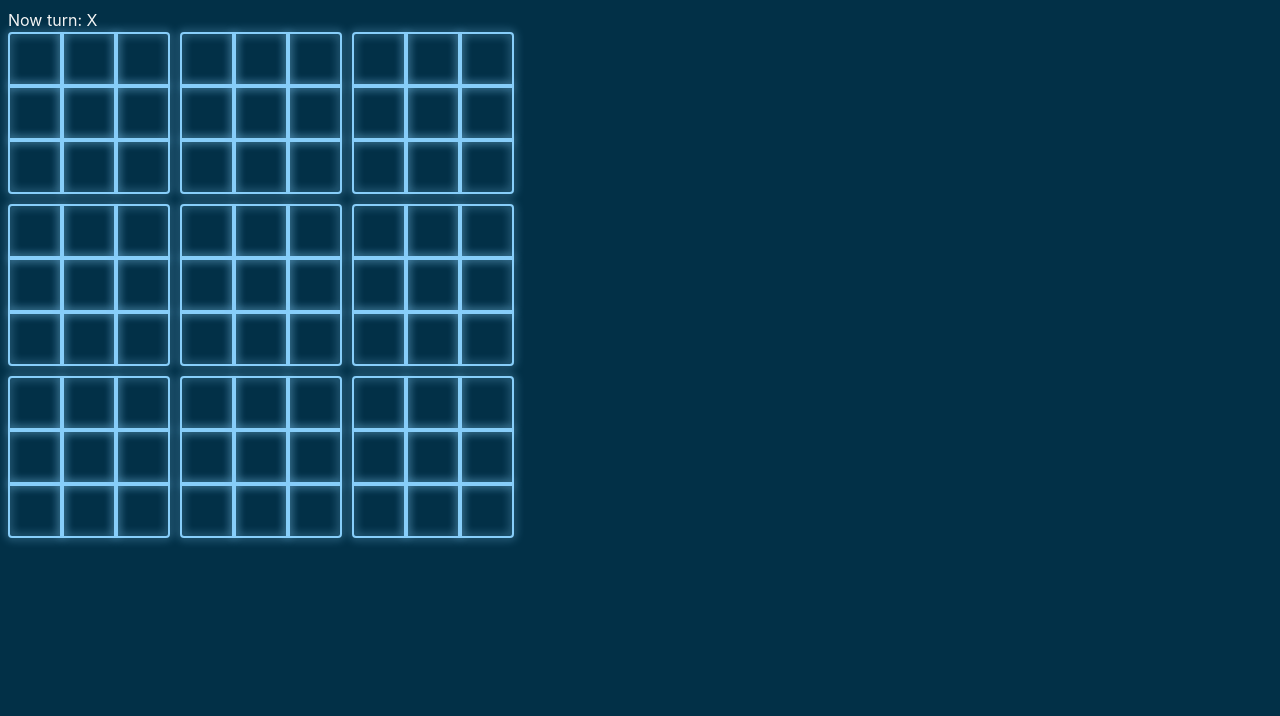
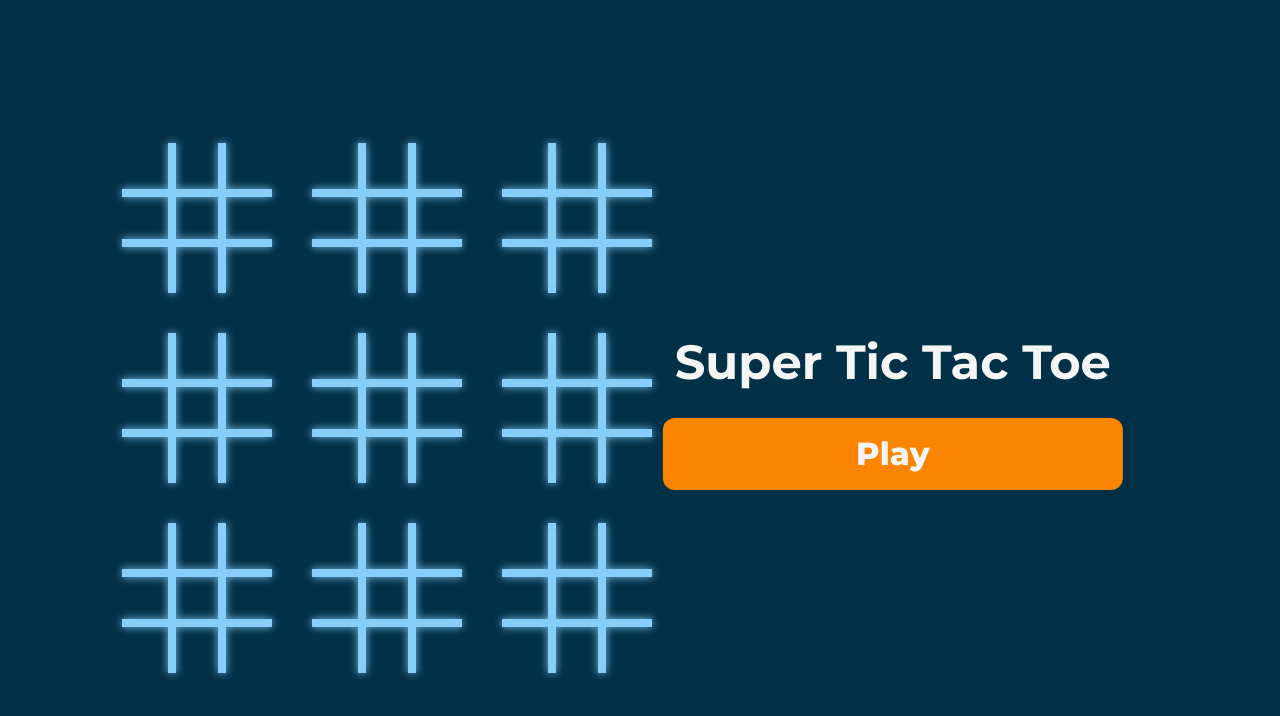
Before and after one commit to AzizJabbar/super-tic-tac-toe, a Svelte app: page / in a window 1280 px wide. Shown: the top 716 px of the page. Built offline with nearby package versions, Linux system fonts and the light colour scheme.

Commit message:
feat: lot of improvement

```diff
--- a/index.html
+++ b/index.html
@@ -1,10 +1,10 @@
-<!doctype html>
+<!DOCTYPE html>
 <html lang="en">
   <head>
     <meta charset="UTF-8" />
-    <link rel="icon" type="image/svg+xml" href="/vite.svg" />
+    <link rel="icon" type="image/svg+xml" href="/icon.png" />
     <meta name="viewport" content="width=device-width, initial-scale=1.0" />
-    <title>Vite + Svelte</title>
+    <title>Super Tic Tac Toe</title>
   </head>
   <body>
     <div id="app"></div>
--- a/src/App.svelte
+++ b/src/App.svelte
@@ -1,13 +1,117 @@
 <script>
   import BigBoard from "./lib/BigBoard.svelte";
-  import { turn } from "./store/store";
-  import { bigBoardStatus } from "./store/store";
+  import { turn, isNewGame, isGameEnd, isPlaying } from "./store/store";
+  import Fa from "svelte-fa";
+  import { faX, faO } from "@fortawesome/free-solid-svg-icons";
+
+  function handleStartGame() {
+    document.getElementById("menu").style.opacity = "0";
+    isNewGame.set(true);
+    isPlaying.set(true);
+  }
+
+  $: if ($isGameEnd) {
+    document.getElementById("menu").style.opacity = "1";
+  }
 </script>
 
 <main>
-  <div>Now turn: {$turn}</div>
-  <BigBoard />
+  {#if $isPlaying}
+    <div class="turn">
+      Turn:
+      {#if $turn === "X"}
+        <Fa icon={faX} />
+      {:else if $turn === "O"}
+        <Fa icon={faO} />
+      {/if}
+    </div>
+  {/if}
+  <div class="game-container">
+    <BigBoard />
+    <!-- {#if $showMenu} -->
+    <div class="menu" id="menu">
+      <div class="title">
+        {#if $isGameEnd}
+          {$isGameEnd} is the winner
+        {:else}
+          Super Tic Tac Toe
+        {/if}
+      </div>
+      <div on:click={handleStartGame} on:keydown={handleStartGame} class="start-button" role="button" tabindex="0">
+        {#if $isGameEnd}
+          Start a New Game
+        {:else}
+          Play
+        {/if}
+      </div>
+      <!-- <div class="other-button">How to play</div> -->
+    </div>
+    <!-- {/if} -->
+  </div>
 </main>
 
 <style>
+  .game-container {
+    /* display: flex;
+    justify-content: center;
+    align-items: center;
+    gap: 120px; */
+    position: relative;
+    height: 100vh;
+    margin: 0;
+    width: 100%;
+  }
+  .start-button {
+    background-color: var(--orange);
+    /* text-shadow: 2px 1px 4px var(--light-black); */
+    color: var(--light-gray);
+    cursor: pointer;
+    font-weight: 800;
+    font-size: 2rem;
+    padding: 0.75rem;
+    border-radius: 12px;
+    text-align: center;
+    width: 100%;
+  }
+  .menu {
+    display: flex;
+    flex-direction: column;
+    align-items: center;
+    justify-content: center;
+    gap: 20px;
+    transition: opacity 0.5s ease-in-out;
+    position: absolute;
+    top: 50%;
+    left: 70%;
+    width: max-content;
+    transform: translate(-50%, -50%);
+  }
+
+  .other-button {
+    background-color: rgba(0, 0, 0, 0.3);
+    width: 100%;
+    color: var(--light-gray);
+    cursor: pointer;
+    font-weight: 700;
+    font-size: 2rem;
+    padding: 0.75rem;
+    text-align: center;
+    border-radius: 12px;
+  }
+
+  .title {
+    font-size: 3rem;
+    font-weight: 700;
+    color: var(--light-gray);
+  }
+  .turn {
+    font-size: 2rem;
+    color: var(--light-gray);
+    position: absolute;
+    left: 50%;
+    top: 20px;
+    transform: translateX(-50%);
+    font-weight: 700;
+    letter-spacing: 0.5px;
+  }
 </style>
--- a/src/app.css
+++ b/src/app.css
@@ -1,14 +1,18 @@
+@import url("https://fonts.googleapis.com/css2?family=Montserrat:ital,wght@0,100..900;1,100..900&display=swap");
+
 :root {
-  font-family: Inter, system-ui, Avenir, Helvetica, Arial, sans-serif;
+  font-family: "Montserrat", sans-serif;
   line-height: 1.5;
   font-weight: 400;
   background-color: var(--navy);
   color: var(--light-gray);
   font-synthesis: none;
   text-rendering: optimizeLegibility;
+  overflow: hidden;
   -webkit-font-smoothing: antialiased;
   -moz-osx-font-smoothing: grayscale;
   --square-size: 50px;
+  --line-size: 4px;
   --border-radius: 4px;
   --navy: #023047;
   --yellow: #ffb703;
@@ -18,7 +22,22 @@
   --light-black: #333;
   --light-gray: #f5f5f5;
   --gray: #e0e0e0;
-  --blue: #219ebc;
-  --light-blue: #8ecae6;
+  --blue: #2fb8da;
+  --light-blue: #abd8ed;
   --orange: #fb8500;
+  --red: #ff4d4d;
 }
+
+.square.active * {
+  filter: none;
+  opacity: 0.8;
+}
+
+.x {
+  color: var(--blue);
+  /* filter: drop-shadow(0px 0 4px var(--blue)); */
+}
+.o {
+  color: var(--red);
+  /* filter: drop-shadow(0px 0 4px var(--red)); */
+}
--- a/src/lib/BigBoard.svelte
+++ b/src/lib/BigBoard.svelte
@@ -1,7 +1,9 @@
 <script>
   import SmallBoard from "./SmallBoard.svelte";
-  import { bigBoardStatus, isGameEnd, isNewGame } from "../store/store";
+  import { bigBoardStatus, isGameEnd, isNewGame, isPlaying } from "../store/store";
   import checkWin from "../utils/checkWin";
+  import { slide } from "svelte/transition";
+  import { flip } from "svelte/animate";
 
   let isActive = Array(9).fill(true);
 
@@ -11,33 +13,40 @@
     bigBoardStatus.set(newStatus);
     isGameEnd.set(checkWin($bigBoardStatus));
     if ($isGameEnd) {
+      isPlaying.set(false);
       isActive = Array(9).fill(false);
+      const element = document.getElementById("bigBoard");
+
+      element.style.left = "30%";
     }
   }
 
-  function handleReset() {
+  $: if ($isNewGame) {
     bigBoardStatus.set(Array(9).fill(null));
-    isGameEnd.set(null);
+    setTimeout(() => {
+      isGameEnd.set(null);
+    }, 500);
     isActive = Array(9).fill(true);
-    isNewGame.set(true);
+  }
+
+  $: if ($isPlaying) {
+    const element = document.getElementById("bigBoard");
+    element.style.left = "50%";
+    isActive = Array(9).fill(true);
   }
 
   function updateActiveBoard(i) {
-    if ($bigBoardStatus[i]) {
-      isActive = $bigBoardStatus.map((e) => e === null);
-    } else {
-      isActive = Array(9).fill(false);
-      isActive[i] = true;
-    }
+    // if ($bigBoardStatus[i]) {
+    //   isActive = $bigBoardStatus.map((e) => e === null);
+    // } else {
+    //   isActive = Array(9).fill(false);
+    //   isActive[i] = true;
+    // }
   }
 </script>
 
 <main>
-  {#if $isGameEnd}
-    {$isGameEnd} is the winner
-    <button on:click={handleReset}>reset</button>
-  {/if}
-  <div class="bigBoard">
+  <div class="bigBoard" id="bigBoard">
     {#each $bigBoardStatus as item, i}
       <SmallBoard
         updateActiveBoard={(i) => updateActiveBoard(i)}
@@ -53,7 +62,14 @@
     display: grid;
     grid-template-columns: repeat(3, 1fr);
     grid-template-rows: repeat(3, 1fr);
-    gap: 10px;
+    gap: 40px;
     width: fit-content;
+    top: 50%;
+    left: 30%;
+    transform: translate(-50%, -50%);
+    will-change: left;
+    transition: left 1s ease-in-out;
+    position: absolute;
+    z-index: 10;
   }
 </style>
--- a/src/lib/SmallBoard.svelte
+++ b/src/lib/SmallBoard.svelte
@@ -34,11 +34,15 @@
 
 <main>
   {#if isWin}
-    <div class="winningSquare">
+    <div class="{isWin === 'O' ? 'winningSquare border-red' : ''} {isWin === 'X' ? 'winningSquare border-blue' : ''}">
       {#if isWin === "X"}
-        <Fa icon={faX} />
+        <span class="x">
+          <Fa icon={faX} />
+        </span>
       {:else if isWin === "O"}
-        <Fa icon={faO} />
+        <span class="o">
+          <Fa icon={faO} />
+        </span>
       {/if}
     </div>
   {:else}
@@ -60,7 +64,7 @@
   .winningSquare {
     width: 100%;
     height: 100%;
-    border: 2px solid #fff;
+    border: var(--line-size) solid #fff;
     font-size: 6rem;
     box-sizing: border-box;
     display: flex;
@@ -68,4 +72,10 @@
     align-items: center;
     border-radius: var(--border-radius);
   }
+  .border-red {
+    border-color: var(--red);
+  }
+  .border-blue {
+    border-color: var(--blue);
+  }
 </style>
--- a/src/lib/Square.svelte
+++ b/src/lib/Square.svelte
@@ -1,11 +1,25 @@
 <script>
   import Fa from "svelte-fa";
-  // @ts-ignore
   import { faX, faO } from "@fortawesome/free-solid-svg-icons";
+  import { turn } from "../store/store";
   export let mark;
+
   export let handleSquareClick;
   export let isActive;
   export let i;
+
+  let isMouseOver = false;
+  let childComponent;
+
+  function handleMouseEnter() {
+    isMouseOver = true;
+    childComponent = { icon: $turn === "X" ? faX : faO }; // Set the icon for the child component
+  }
+
+  function handleMouseLeave() {
+    isMouseOver = false;
+    childComponent = null; // Remove the child component
+  }
 </script>
 
 <main>
@@ -13,18 +27,29 @@
   <!-- svelte-ignore a11y-interactive-supports-focus -->
   <div
     class="square"
+    on:mouseenter={handleMouseEnter}
+    on:mouseleave={handleMouseLeave}
     class:active={isActive && mark === null}
-    class:roundBorderUpLeft={i === 0}
-    class:roundBorderUpRight={i === 2}
-    class:roundBorderBottomLeft={i === 6}
-    class:roundBorderBottomRight={i === 8}
+    class:noBorderUp={i === 0 || i === 1 || i === 2}
+    class:noBorderRight={i === 2 || i === 5 || i === 8}
+    class:noBorderLeft={i === 6 || i === 3 || i === 0}
+    class:noBorderBottom={i === 6 || i === 7 || i === 8}
     on:click={handleSquareClick}
     role="button"
   >
+    {#if isMouseOver && childComponent}
+      <span class={$turn === "X" ? "x" : "o"}>
+        <Fa icon={childComponent.icon} />
+      </span>
+    {/if}
     {#if mark === "X"}
-      <Fa icon={faX} />
+      <span class="x">
+        <Fa icon={faX} />
+      </span>
     {:else if mark === "O"}
-      <Fa icon={faO} />
+      <span class="o">
+        <Fa icon={faO} />
+      </span>
     {/if}
   </div>
 </main>
@@ -33,7 +58,7 @@
   .square {
     width: var(--square-size);
     height: var(--square-size);
-    border: 2px solid rgba(255, 255, 255, 0.5);
+    border: calc(0.6 * (var(--line-size))) solid rgba(255, 255, 255, 0.7);
     color: white;
     pointer-events: none;
     background-color: transparent;
@@ -41,24 +66,28 @@
     justify-content: center;
     align-items: center;
     font-size: 2rem;
+    box-sizing: border-box;
+    transition: all 0.1s linear;
   }
+
   .active {
     opacity: 1;
     cursor: pointer;
     pointer-events: auto;
+    border-width: calc(1 * (var(--line-size)));
     border-color: lightskyblue;
-    filter: drop-shadow(0 0 5px lightskyblue);
+    filter: drop-shadow(0px 0 4px lightskyblue);
   }
-  .roundBorderUpLeft {
-    border-top-left-radius: var(--border-radius);
+  .noBorderUp {
+    border-top: 0;
   }
-  .roundBorderUpRight {
-    border-top-right-radius: var(--border-radius);
+  .noBorderRight {
+    border-right: 0;
   }
-  .roundBorderBottomLeft {
-    border-bottom-left-radius: var(--border-radius);
+  .noBorderLeft {
+    border-left: 0;
   }
-  .roundBorderBottomRight {
-    border-bottom-right-radius: var(--border-radius);
+  .noBorderBottom {
+    border-bottom: 0;
   }
 </style>
--- a/src/store/store.js
+++ b/src/store/store.js
@@ -2,7 +2,8 @@ import { writable } from "svelte/store";
 
 const turn = writable("X");
 const isGameEnd = writable(null);
-const isNewGame = writable(true);
+const isNewGame = writable(false);
+const isPlaying = writable(false);
 const bigBoardStatus = writable(Array(9).fill(null));
 
-export { turn, bigBoardStatus, isGameEnd, isNewGame };
+export { turn, bigBoardStatus, isGameEnd, isNewGame, isPlaying };
```
Also changed, not shown: public/icon.png (added).
